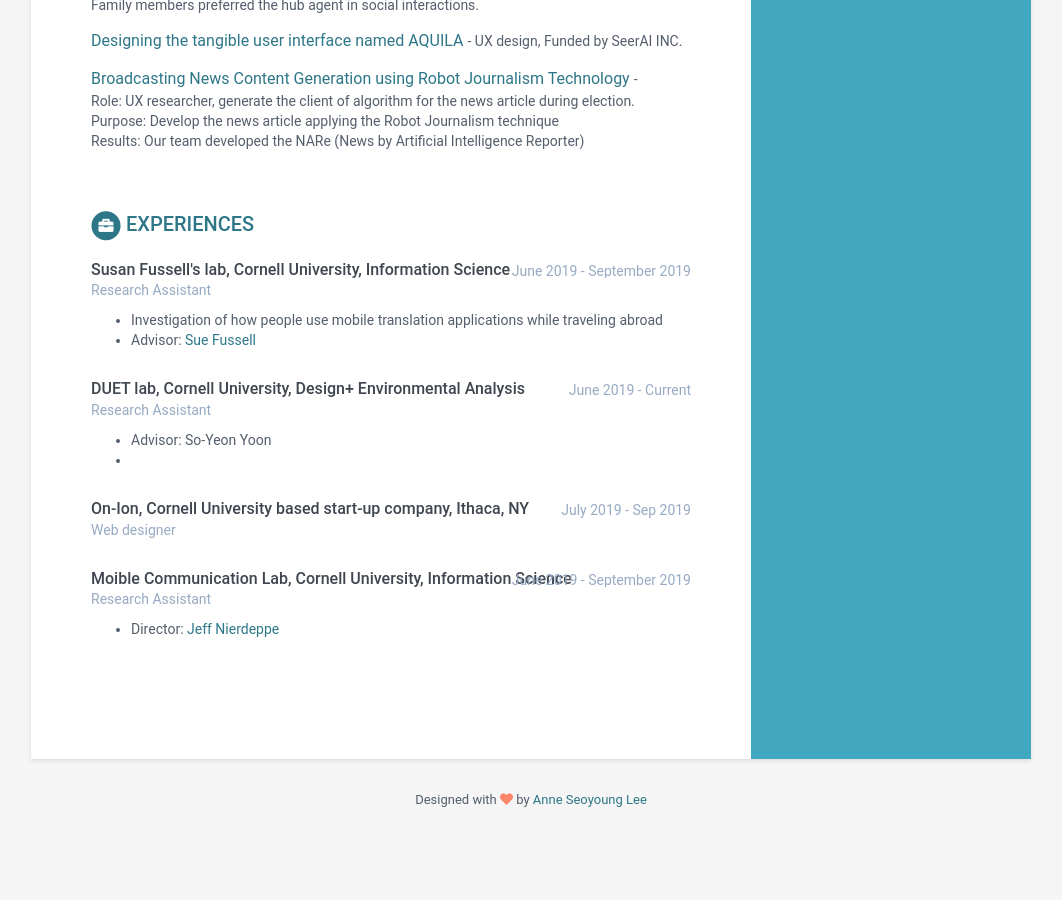
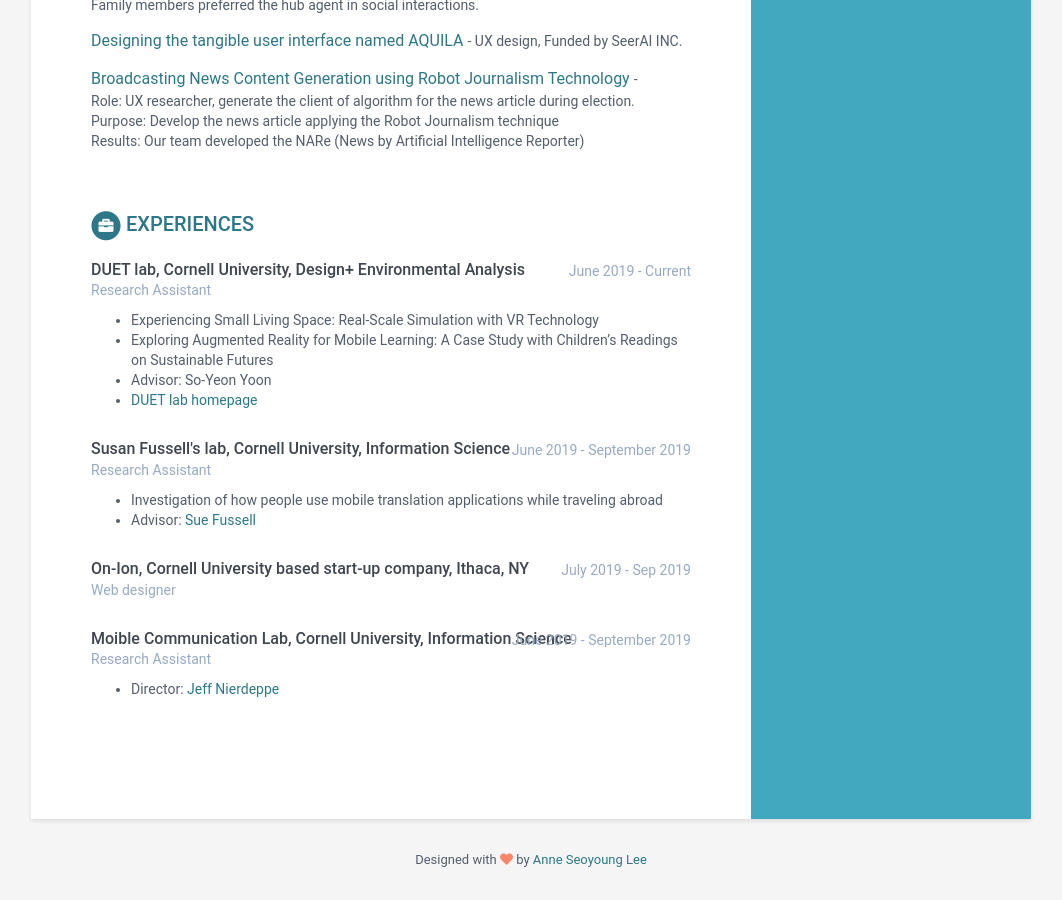
Before and after one commit to annesylee/annesylee.github.io, a Jekyll site: the page built from index.html, in a window 1280 px wide and 900 px high, scrolled down 1732 px. Shown: the whole window, without its empty margins (109-1171 px from the left). Built offline with Jekyll 4.4.1, drawn with Linux system fonts in a browser that asks for light colours; before the commit the page ends 2573 px from its top, so only the background shows below that.

Commit message:
Update data.yml

```diff
--- a/_data/data.yml
+++ b/_data/data.yml
@@ -98,19 +98,21 @@
         conference: In Proceedings of VRST 2017 workshop. ACM. Gothenberg, Sweden. <br><a href= "VRST2017.pdf"> PDF</a></br>
 
 experiences:
+    - role: DUET lab, Cornell University, Design+ Environmental Analysis
+      time: June 2019 - Current
+      company: Research Assistant
+      details: |
+          - Experiencing Small Living Space: Real-Scale Simulation with VR Technology
+          - Exploring Augmented Reality for Mobile Learning: A Case Study with Children’s Readings on Sustainable Futures
+          - Advisor: So-Yeon Yoon
+          - [DUET lab homepage](http://duetlab.human.cornell.edu/)
+
     - role: Susan Fussell's lab, Cornell University, Information Science
       time: June 2019 - September 2019
       company: Research Assistant
       details: |
           - Investigation of how people use mobile translation applications while traveling abroad
           - Advisor: [Sue Fussell](http://sfussell.hci.cornell.edu/)
-
-    - role: DUET lab, Cornell University, Design+ Environmental Analysis
-      time: June 2019 - Current
-      company: Research Assistant
-      details: |
-          - Advisor: So-Yeon Yoon
-          -
 
     - role: On-Ion, Cornell University based start-up company, Ithaca, NY
       time: July 2019 - Sep 2019
```
